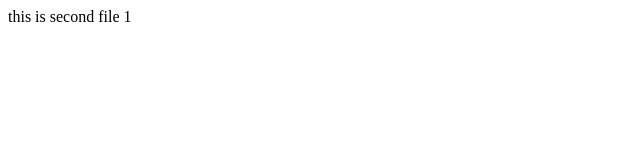
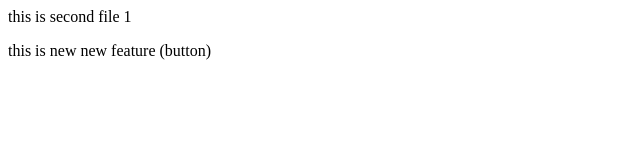
Before and after one commit to raghu99009/Demo, a plain HTML site: page Localrepo/index.html in a window 1280 px wide. Shown: the whole page, without its empty margins (0-640 px from the left). Drawn offline with Linux system fonts and the light colour scheme.

Commit message:
new feature

```diff
--- a/Localrepo/index.html
+++ b/Localrepo/index.html
@@ -1 +1,2 @@
 <p> this is second file 1 </p>
+ <p> this is new new feature (button)</p>
```
